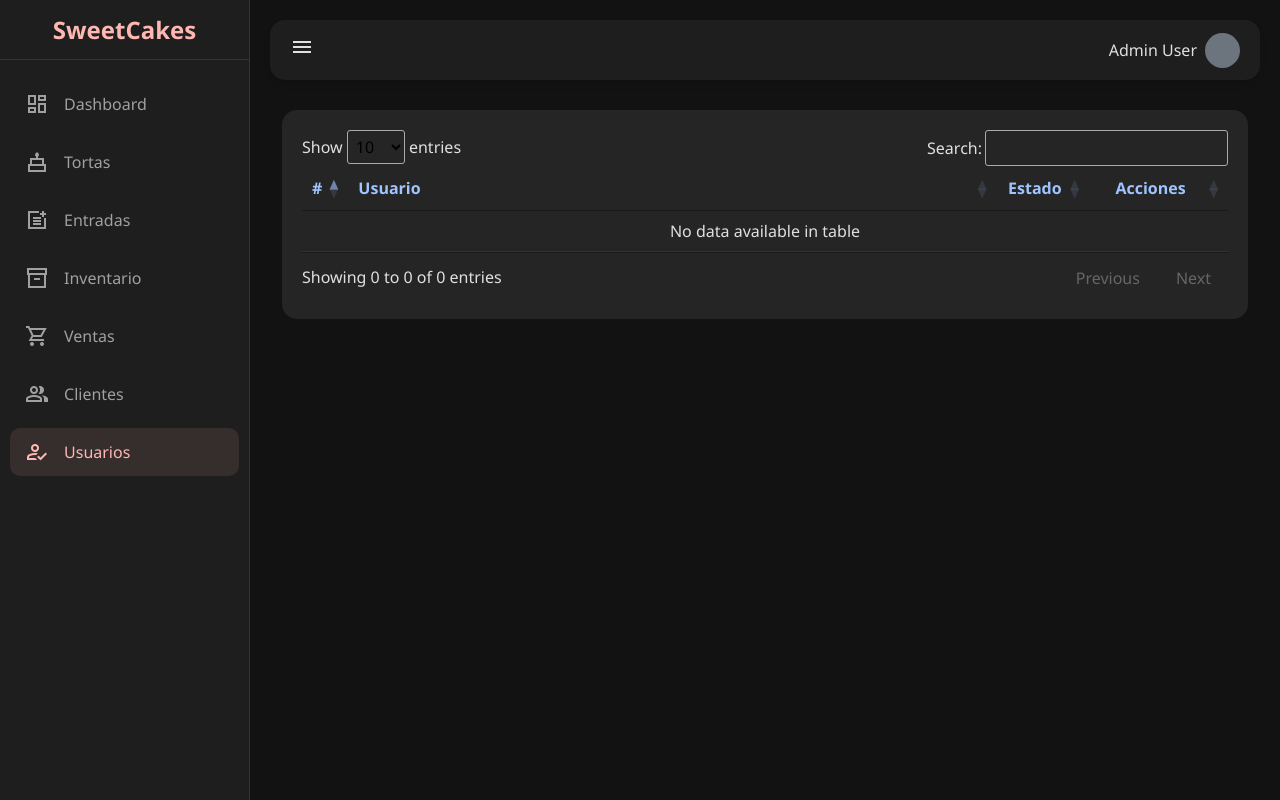
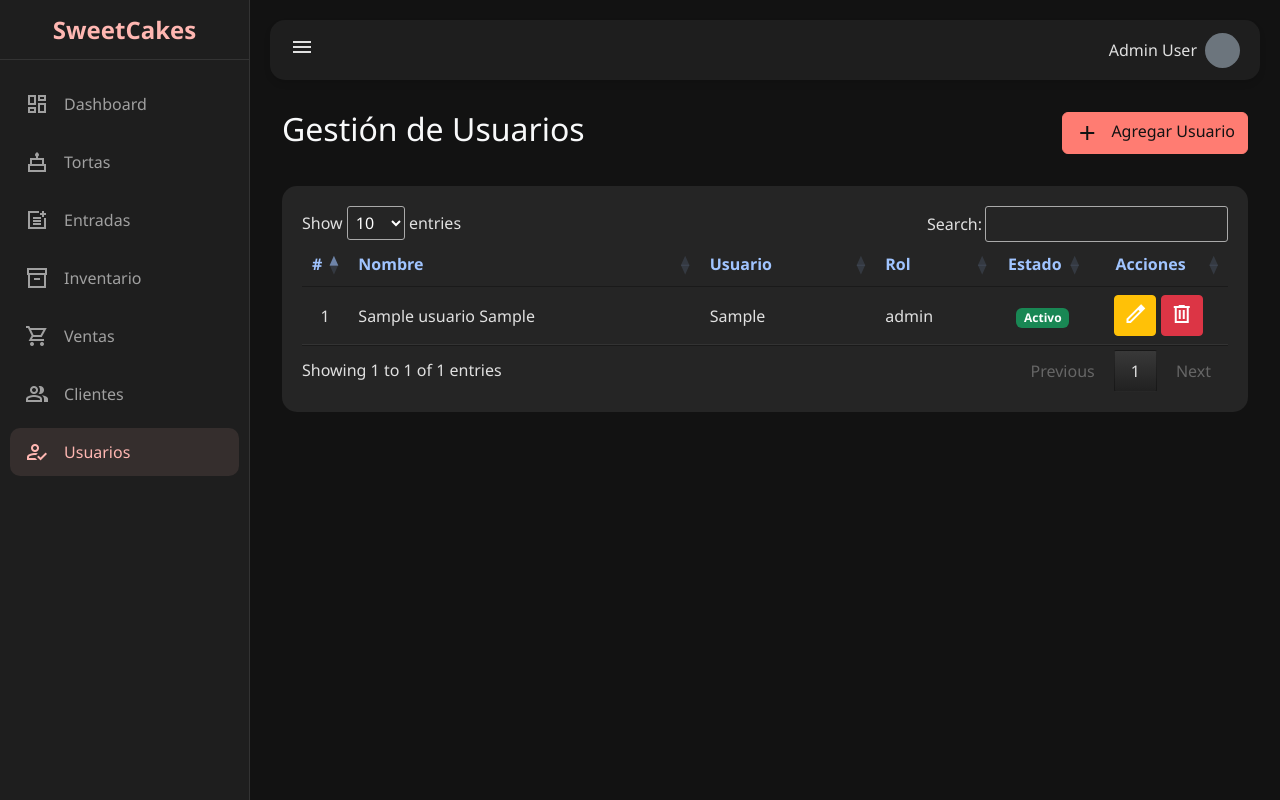
Before and after one commit to D34DSH0T-77/SFT, a PHP site: page /SFT/usuarios in a window 1280 px wide. Run offline with PHP 8.4, Linux system fonts and the light colour scheme; tables that the repository leaves empty hold one stand-in row (values such as "Sample post"); some libraries are stand-ins or nearby versions.

Commit message:
Usuarios CRUD 50%

```diff
--- a/src/Assets/layout/head.php
+++ b/src/Assets/layout/head.php
@@ -1,12 +1,11 @@
 <!DOCTYPE html>
-<html lang="en">
+<html lang="en" data-bs-theme="dark">
 
 <head>
     <meta charset="UTF-8">
     <meta name="viewport" content="width=device-width, initial-scale=1.0">
     <link href="https://cdn.jsdelivr.net/npm/bootstrap@5.3.8/dist/css/bootstrap.min.css" rel="stylesheet" integrity="sha384-sRIl4kxILFvY47J16cr9ZwB07vP4J8+LH7qKQnuqkuIAvNWLzeN8tE5YBujZqJLB" crossorigin="anonymous">
-    <link rel="stylesheet"
-        href="https://fonts.googleapis.com/css2?family=Material+Symbols+Sharp:opsz,wght,FILL,GRAD@48,400,0,0" />
+    <link rel="stylesheet" href="https://fonts.googleapis.com/css2?family=Material+Symbols+Sharp:opsz,wght,FILL,GRAD@48,400,0,0" />
     <link rel="stylesheet" href="https://cdn.datatables.net/2.3.5/css/dataTables.dataTables.css" />
     <link rel="stylesheet" href="<?= RUTA_BASE ?>src/Assets/css/style.css">
     <link rel="shortcut icon" href="<?= RUTA_BASE ?>src/Assets/img/icono.ico" type="image/x-icon">
--- /dev/null
+++ b/src/Assets/layout/usuarios/modal.php
@@ -0,0 +1,58 @@
+<!-- Modal Usuarios -->
+<div class="modal fade" id="modalUsuarios" tabindex="-1" aria-hidden="true">
+    <div class="modal-dialog modal-dialog-centered modal-lg">
+        <div class="modal-content">
+            <div class="modal-header">
+                <h5 class="modal-title">Nuevo Usuario</h5>
+                <button type="button" class="btn-close" data-bs-dismiss="modal" aria-label="Close"></button>
+            </div>
+            <form action="usuarios/guardar" method="POST">
+                <div class="modal-body">
+                    <div class="row g-3">
+                        <div class="col-md-12">
+                            <h3><i class="material-symbols-sharp me-2">person</i> Información Personal</h3>
+                        </div>
+                        <div class="col-md-4">
+                            <label for="nombre" class="form-label">Nombre</label>
+                            <input type="text" class="form-control" id="nombre" name="nombre" placeholder="Tu nombre..." required>
+                        </div>
+                        <div class="col-md-4">
+                            <label for="apellido" class="form-label">Apellido</label>
+                            <input type="text" class="form-control" id="apellido" name="apellido" placeholder="Tu apellido..." required>
+                        </div>
+                        <div class="col-md-4">
+                            <label for="cedula" class="form-label">Cédula</label>
+                            <input type="text" class="form-control" id="cedula" name="cedula" placeholder="Tu cédula..." required>
+                        </div>
+                        <div class="col-md-12 mt-3">
+                            <h3><i class="material-symbols-sharp me-2">lock</i> Información de Acceso</h3>
+                        </div>
+                        <div class="col-md-4">
+                            <label for="usuario" class="form-label">Usuario</label>
+                            <input type="text" class="form-control" id="usuario" name="usuario" placeholder="Tu usuario..." required>
+                        </div>
+                        <div class="col-md-4">
+                            <label for="rol" class="form-label">Rol</label>
+                            <select class="form-select" id="rol" name="rol" required>
+                                <option value="" selected disabled>Seleccione...</option>
+                                <option value="Admin">Admin</option>
+                                <option value="Usuario">Usuario</option>
+                            </select>
+                        </div>
+                        <div class="col-md-4">
+                            <label for="estado" class="form-label">Estado</label>
+                            <select class="form-select" id="estado" name="estado" required>
+                                <option value="Activo" selected>Activo</option>
+                                <option value="Inactivo">Inactivo</option>
+                            </select>
+                        </div>
+                    </div>
+                </div>
+                <div class="modal-footer">
+                    <button type="button" class="btn btn-secondary" data-bs-dismiss="modal">Cancelar</button>
+                    <button type="submit" class="btn btn-primary">Guardar</button>
+                </div>
+            </form>
+        </div>
+    </div>
+</div>
--- a/src/Controllers/UsuariosController.php
+++ b/src/Controllers/UsuariosController.php
@@ -2,13 +2,76 @@
 
 namespace App\Controllers;
 
+use App\Models\Usuarios;
+
 class UsuariosController {
+    private Usuarios $usuarioModel;
+
+    public function __construct() {
+        $this->usuarioModel = new Usuarios();
+    }
+
     public function index() {
+        $usuarios = $this->usuarioModel->mostrar();
 
         $data = [
             'title' => 'Usuarios',
-            'moduloActivo' => 'usuarios'
+            'moduloActivo' => 'usuarios',
+            'usuarios' => $usuarios,
+            'mensaje' => $_SESSION['mensaje'] ?? null
         ];
         render_view('usuarios', $data);
+        unset($_SESSION['mensaje']);
+    }
+
+    public function guardar() {
+        if ($_SERVER['REQUEST_METHOD'] !== 'POST') {
+            header('Location: ' . RUTA_BASE . 'usuarios');
+            exit();
+        }
+
+        $usuario = $this->usuarioModel;
+        $usuario->nombre = $_POST['nombre'];
+        $usuario->apellido = $_POST['apellido'];
+        $usuario->cedula = $_POST['cedula'];
+        $usuario->usuario = $_POST['usuario'];
+        $usuario->rol = $_POST['rol'];
+        $usuario->estado = $_POST['estado'];
+
+        $errores = [];
+        if (empty($errores)) {
+            if ($this->usuarioModel->agregar($usuario)) {
+                $_SESSION['mensaje'] = [
+                    'tipo' => 'success',
+                    'texto' => 'Usuario agregado correctamente'
+                ];
+                header('Location: ' . RUTA_BASE . 'usuarios');
+                exit;
+            } else {
+                $_SESSION['mensaje'] = [
+                    'tipo' => 'danger',
+                    'texto' => 'Error al agregar el usuario'
+                ];
+                header('Location: ' . RUTA_BASE . 'usuarios');
+                exit;
+            }
+        } else {
+            $_SESSION['mensaje'] = [
+                'tipo' => 'danger',
+                'texto' => 'Error en el formulario'
+            ];
+            header('Location: ' . RUTA_BASE . 'usuarios');
+            exit;
+        }
+    }
+
+    public function editar() {
+        if ($_SERVER['REQUEST_METHOD'] !== 'POST') {
+            header('Location: ' . RUTA_BASE . 'usuarios');
+            exit();
+        }
+    }
+
+    public function eliminar() {
     }
 }
--- a/src/Models/Usuarios.php
+++ b/src/Models/Usuarios.php
@@ -3,6 +3,7 @@
 namespace App\Models;
 
 use App\Conex\Conexion;
+use PDO;
 
 class Usuarios extends Conexion {
     public $id;
@@ -25,7 +26,7 @@
             $stmt->bindParam(":cedula", $usuarios->cedula);
             $stmt->bindParam(":rol", $usuarios->rol);
             $stmt->bindParam(":estado", $usuarios->estado);
-            $stmt->execute();
+            return $stmt->execute();
         } catch (\Throwable $th) {
             error_log("fallo al agregar" . $th->getMessage());
         }
@@ -42,7 +43,7 @@
             $stmt->bindParam(":rol", $usuarios->rol);
             $stmt->bindParam(":estado", $usuarios->estado);
 
-            $stmt->execute();
+            return $stmt->execute();
         } catch (\Throwable $th) {
             error_log("fallo al editar" . $th->getMessage());
         }
@@ -52,7 +53,7 @@
         try {
             $stmt = $this->conn->prepare($sql);
             $stmt->bindParam(":id", $id);
-            $stmt->execute();
+            return $stmt->execute();
         } catch (\Throwable $th) {
             error_log("fallo al eliminar" . $th->getMessage());
         }
@@ -63,7 +64,7 @@
             $stmt = $this->conn->prepare($sql);
             $stmt->bindParam(":id", $id);
             $stmt->execute();
-            return $stmt->fetch();
+            return $stmt->fetch(PDO::FETCH_CLASS, Usuarios::class);
         } catch (\Throwable $th) {
             error_log("fallo al buscar por id" . $th->getMessage());
         }
@@ -73,7 +74,7 @@
         try {
             $stmt = $this->conn->prepare($sql);
             $stmt->execute();
-            return $stmt->fetchAll();
+            return $stmt->fetchAll(PDO::FETCH_CLASS, Usuarios::class);
         } catch (\Throwable $th) {
             error_log("fallo total" . $th->getMessage());
         }
--- a/src/Views/usuarios.php
+++ b/src/Views/usuarios.php
@@ -9,28 +9,41 @@
 
         <!-- Dashboard Widgets -->
         <div class="container-fluid">
+            <div class="d-flex justify-content-between align-items-center mb-4">
+                <h2 class="text-light">Gestión de Usuarios</h2>
+                <button type="button" class="btn btn-primary" data-bs-toggle="modal" data-bs-target="#modalUsuarios">
+                    <span class="material-symbols-sharp me-2" style="vertical-align: middle;">add</span> Agregar Usuario
+                </button>
+            </div>
+
+            <?php require('src/Assets/layout/notificaciones.php') ?>
+
             <div class="table-container">
                 <div class="table-responsive">
                     <table class="custom-table" id="myTable">
                         <thead>
                             <tr>
                                 <th width="5%" class="text-center no-ordenar">#</th>
+                                <th class="no-ordenar">Nombre</th>
                                 <th class="no-ordenar">Usuario</th>
+                                <th class="no-ordenar">Rol</th>
                                 <th width="10%" class="text-center no-ordenar">Estado</th>
                                 <th width="15%" class="text-center no-ordenar">Acciones</th>
                             </tr>
                         </thead>
                         <tbody>
-                            <?php if (isset($clientes) && !empty($clientes)): ?>
+                            <?php if (isset($usuarios) && !empty($usuarios)): ?>
                                 <?php $contador = 1; ?>
-                                <?php foreach ($clientes as $cliente): ?>
+                                <?php foreach ($usuarios as $usuario): ?>
                                     <tr>
                                         <td class="text-center"><?= $contador++ ?></td>
-                                        <td><?= $cliente->nombre . ' ' . $cliente->apellido ?></td>
-                                        <td class="text-center"><span class="badge <?= $cliente->estado === 'Activo' ? 'bg-success' : 'bg-danger' ?>"><?= $cliente->estado ?></span></td>
+                                        <td><?= $usuario->nombre . ' ' . $usuario->apellido ?></td>
+                                        <td><?= $usuario->usuario ?></td>
+                                        <td><?= $usuario->rol ?></td>
+                                        <td class="text-center"><span class="badge <?= $usuario->estado === 'Activo' ? 'bg-success' : 'bg-danger' ?>"><?= $usuario->estado ?></span></td>
                                         <td class="text-center">
-                                            <button class="btn btn-sm btn-warning text-white" data-bs-toggle="modal" data-bs-target="#modalClientesEditar" data-bs-id="<?= $cliente->id ?>" data-bs-nombre="<?= $cliente->nombre ?>" data-bs-apellido="<?= $cliente->apellido ?>" data-bs-estado="<?= $cliente->estado ?>"><span class="material-symbols-sharp">edit</span></button>
-                                            <button class="btn btn-sm btn-danger" data-bs-toggle="modal" data-bs-target="#modalClientesEliminar" data-bs-id="<?= $cliente->id ?>"><span class="material-symbols-sharp">delete</span></button>
+                                            <button class="btn btn-sm btn-warning text-white" data-bs-toggle="modal" data-bs-target="#modalUsuariosEditar" data-bs-id="<?= $usuario->id ?>" data-bs-nombre="<?= $usuario->nombre ?>" data-bs-apellido="<?= $usuario->apellido ?>" data-bs-usuario="<?= $usuario->usuario ?>" data-bs-rol="<?= $usuario->rol ?>" data-bs-cedula="<?= $usuario->cedula ?>" data-bs-estado="<?= $usuario->estado ?>"><span class="material-symbols-sharp">edit</span></button>
+                                            <button class="btn btn-sm btn-danger" data-bs-toggle="modal" data-bs-target="#modalUsuariosEliminar" data-bs-id="<?= $usuario->id ?>"><span class="material-symbols-sharp">delete</span></button>
                                         </td>
                                     </tr>
                                 <?php endforeach; ?>
@@ -42,6 +55,8 @@
         </div>
     </div>
 
+    <?php require('src/Assets/layout/usuarios/modal.php') ?>
+
     <?php require('src/Assets/layout/script-footer.php') ?>
 </body>
 
```
